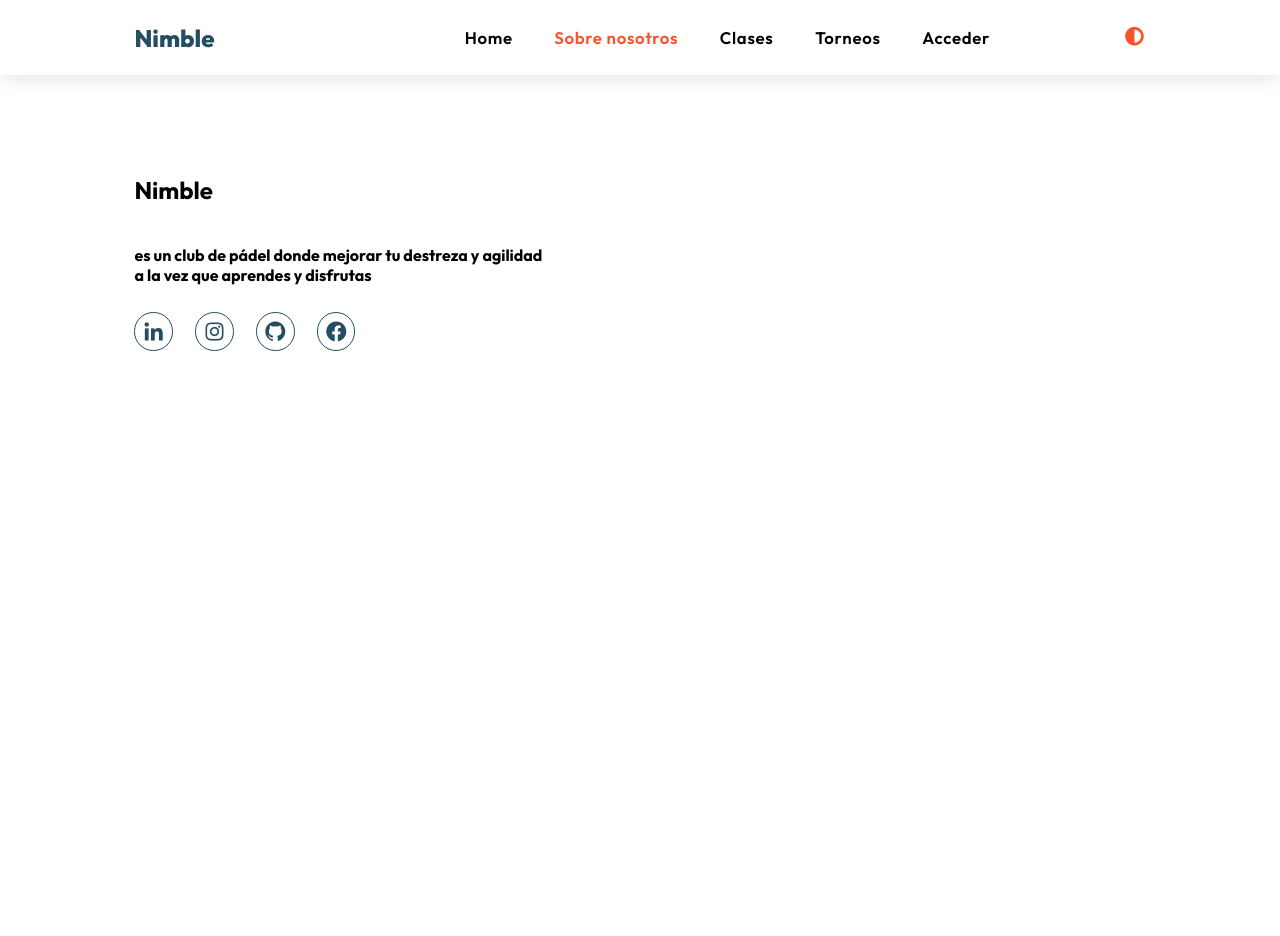
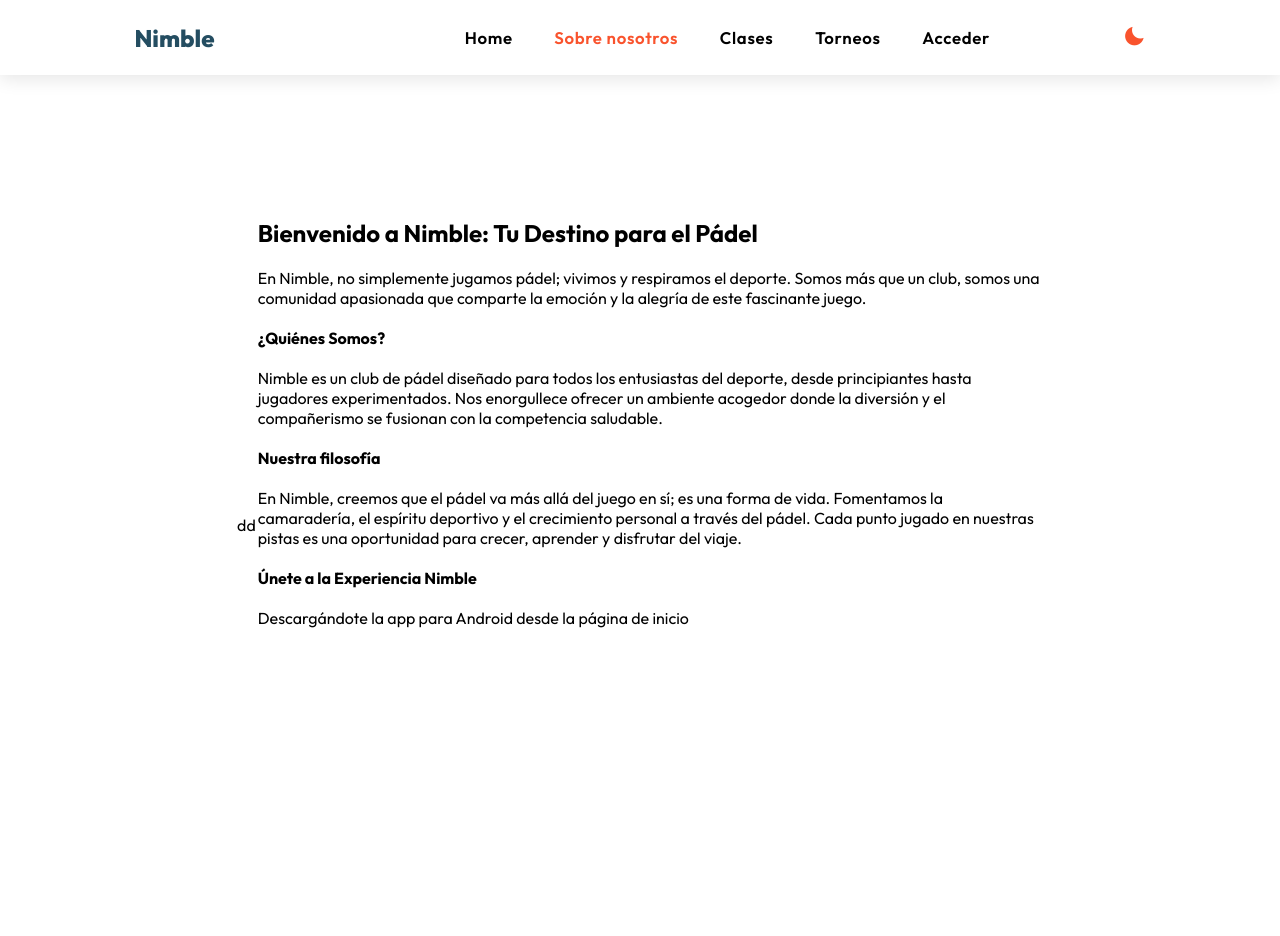
Before and after one commit to sanchez-iker-dev/tfg.DAM.web, a plain HTML site: page TFG_DAM_WEB/sobreNosotros.html in a window 1280 px wide. Before the commit the page ends 800 px from the top, so only its background shows below. Drawn offline with nearby package versions, Linux system fonts and the light colour scheme.

Commit message:
Update sobreNosotros.html
he hecho una tabla con dos celdas, una para la imagen otra para el texto, el texto ya lo tengo, me falta poner la imagen y que cuadre todo

```diff
--- a/TFG_DAM_WEB/sobreNosotros.html
+++ b/TFG_DAM_WEB/sobreNosotros.html
@@ -8,6 +8,7 @@
     <meta name="viewport" content="width=device-width, initial-scale=1.0">
     <link href='https://unpkg.com/boxicons@2.1.4/css/boxicons.min.css' rel='stylesheet'>
     <link rel="stylesheet" href="estilos/intro.css">
+    <link rel="stylesheet" href="estilos/estilosCarrusel.css">
     <script src="js/index.js"></script>
     <title>Nimble</title>
 </head>
@@ -37,26 +38,44 @@
             </ul>
             <label class="mode">
                 <input type="checkbox" id="darkModeToggle">
-                <i class='bx bxs-adjust'></i>
+                <i class='bx bxs-moon'></i>
             </label>
         </div>
     </header>
 
-    <br><br><br><br><br>
+<br><br>
 
     <section class="container">
         <div class="main">
             <div class="detail">
-                <h3>Nimble</h3> <br><br>
-                <h4>es un club de pádel donde mejorar tu destreza y agilidad <br>
-                   a la vez que aprendes y disfrutas
-                </h4>
-                <div class="social">
-                    <a href="#"><i class='bx bxl-linkedin'></i></a>
-                    <a href="#"><i class='bx bxl-instagram'></i></a>
-                    <a href="#"><i class='bx bxl-github'></i></a>
-                    <a href="#"><i class='bx bxl-facebook-circle'></i></a>
-                </div>
+                <table class="carrusel">
+                    <tr>
+                        <td class="imgCarrusel" rowspan="2">
+                            dd
+                        </td>
+                        <td class="info">
+                            <h2>Bienvenido a Nimble: Tu Destino para el Pádel</h2><br>
+                            <span>
+                                En Nimble, no simplemente jugamos pádel; vivimos y respiramos el deporte. Somos más que un club,
+                                somos una comunidad apasionada que comparte la emoción y la alegría de este fascinante juego.
+                            </span><br><br>
+                            <h4>¿Quiénes Somos?</h4><br>
+                            <span>
+                                Nimble es un club de pádel diseñado para todos los entusiastas del deporte, desde principiantes hasta jugadores experimentados. Nos enorgullece
+                                ofrecer un ambiente acogedor donde la diversión y el compañerismo se fusionan con la competencia saludable.
+                            </span><br><br>
+                            <h4>Nuestra filosofía</h4><br>
+                            <span>
+                                En Nimble, creemos que el pádel va más allá del juego en sí; es una forma de vida. Fomentamos la camaradería, el espíritu deportivo y el crecimiento personal a través del pádel. Cada punto jugado en nuestras pistas es una oportunidad para crecer, aprender y disfrutar del viaje.
+                            </span><br><br>
+                            <h4>Únete a la Experiencia Nimble</h4><br>
+                            <span>Descargándote la app para Android desde la página de inicio</span>
+                        </td>
+                    </tr>
+                    <tr>
+                        <td class="info"></td>
+                    </tr>
+                </table>
             </div>
 
         </div>
```
